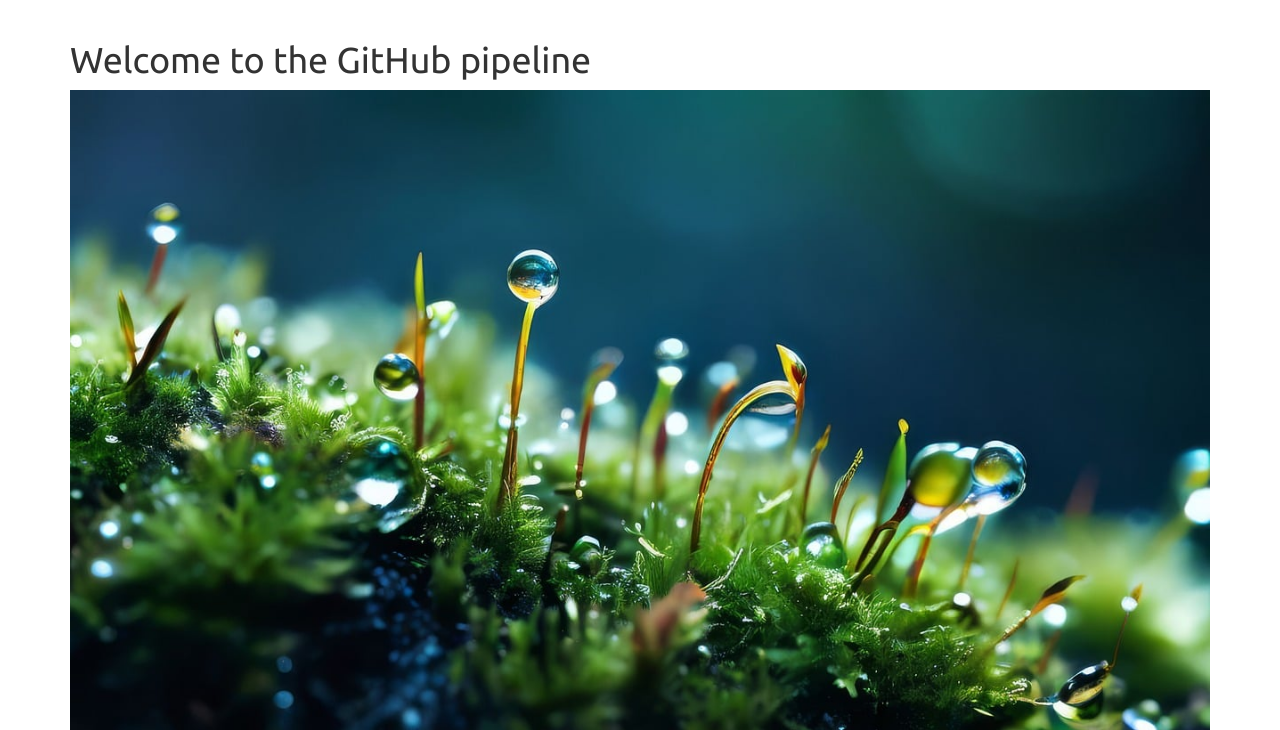
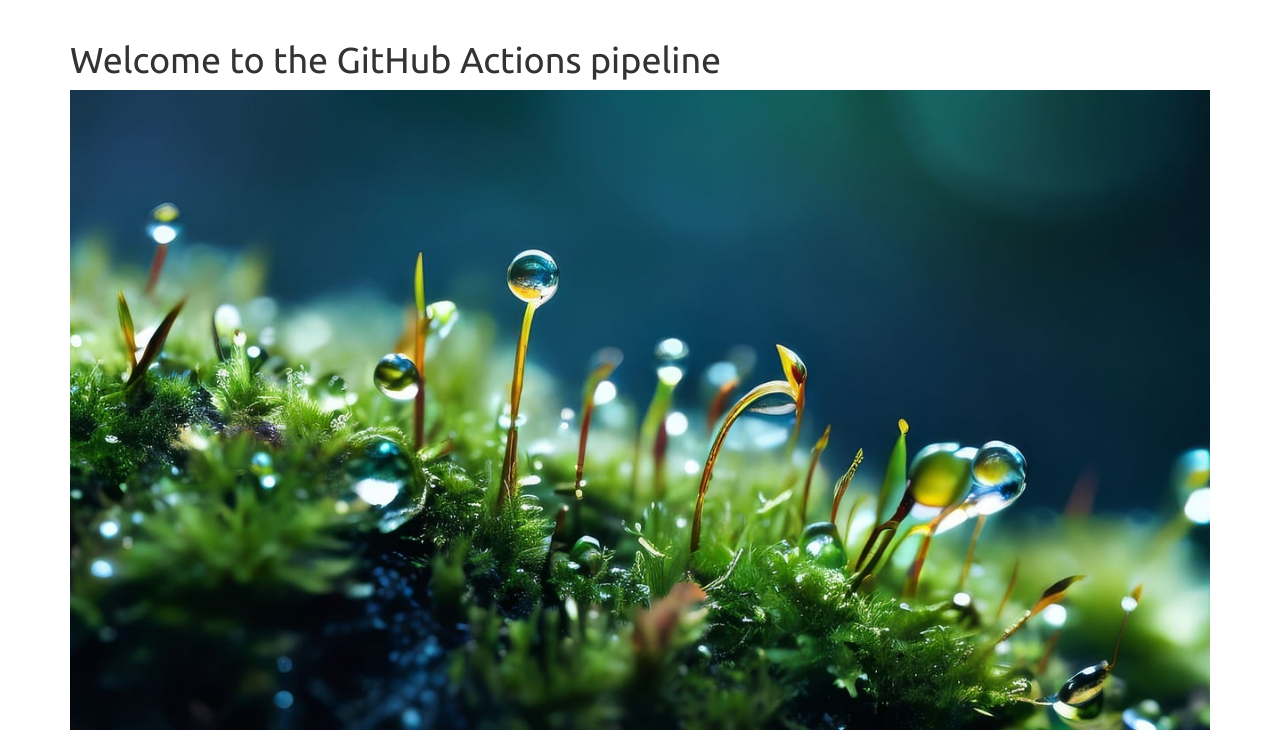
Before and after one commit to CMarquetand/webapp, a Flask app: page / in a window 1280 px wide. Shown: the part 52-782 px from the top of the page. Run offline with Flask 2, Linux system fonts and the light colour scheme.

Commit message:
Update index.html

```diff
--- a/app/templates/index.html
+++ b/app/templates/index.html
@@ -1,5 +1,5 @@
 {% extends "layout.html" %}
-{% block page_title %}Welcome to the GitHub pipeline{% endblock %}
+{% block page_title %}Welcome to the GitHub Actions pipeline{% endblock %}
 {% block body %}
     {{ super() }}
     <img src="{{ url_for('static', filename='img/index_moss.jpg') }}" class="img-responsive" alt="AI generated moss"><br />
```
